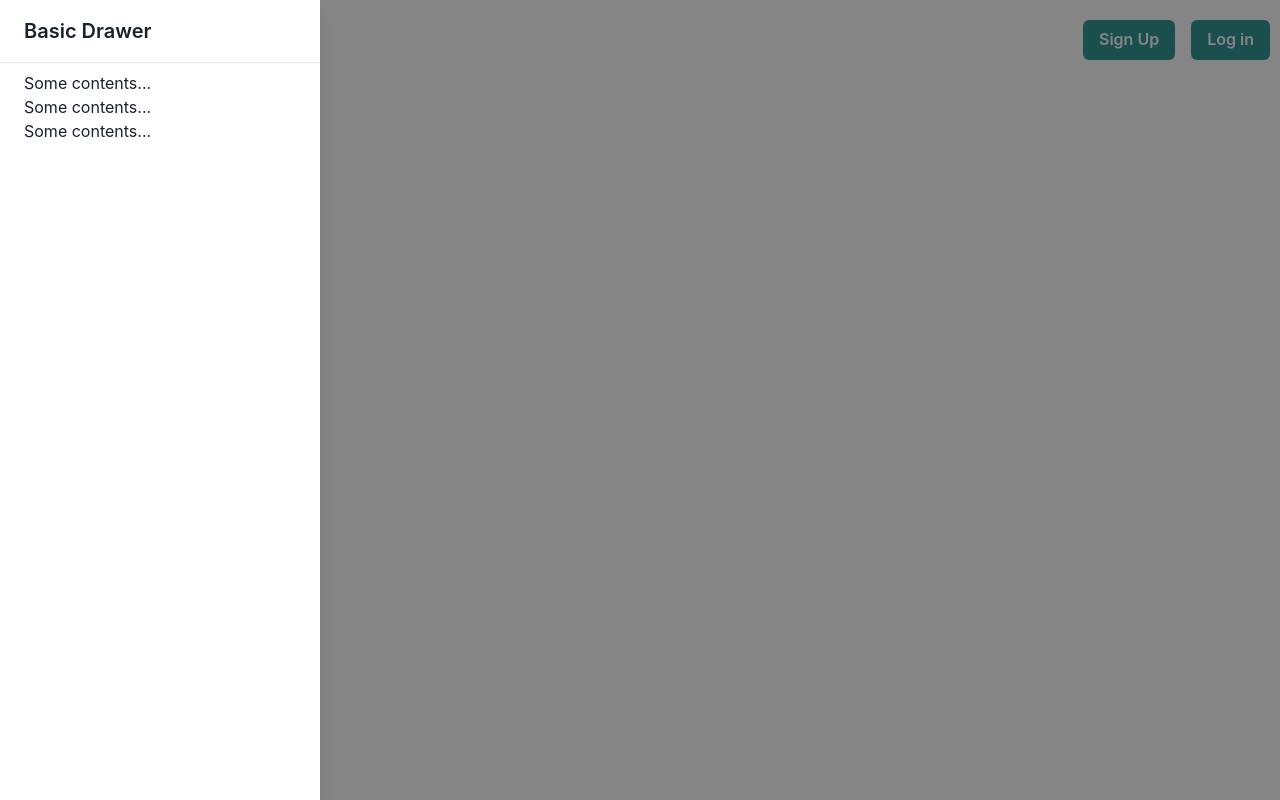
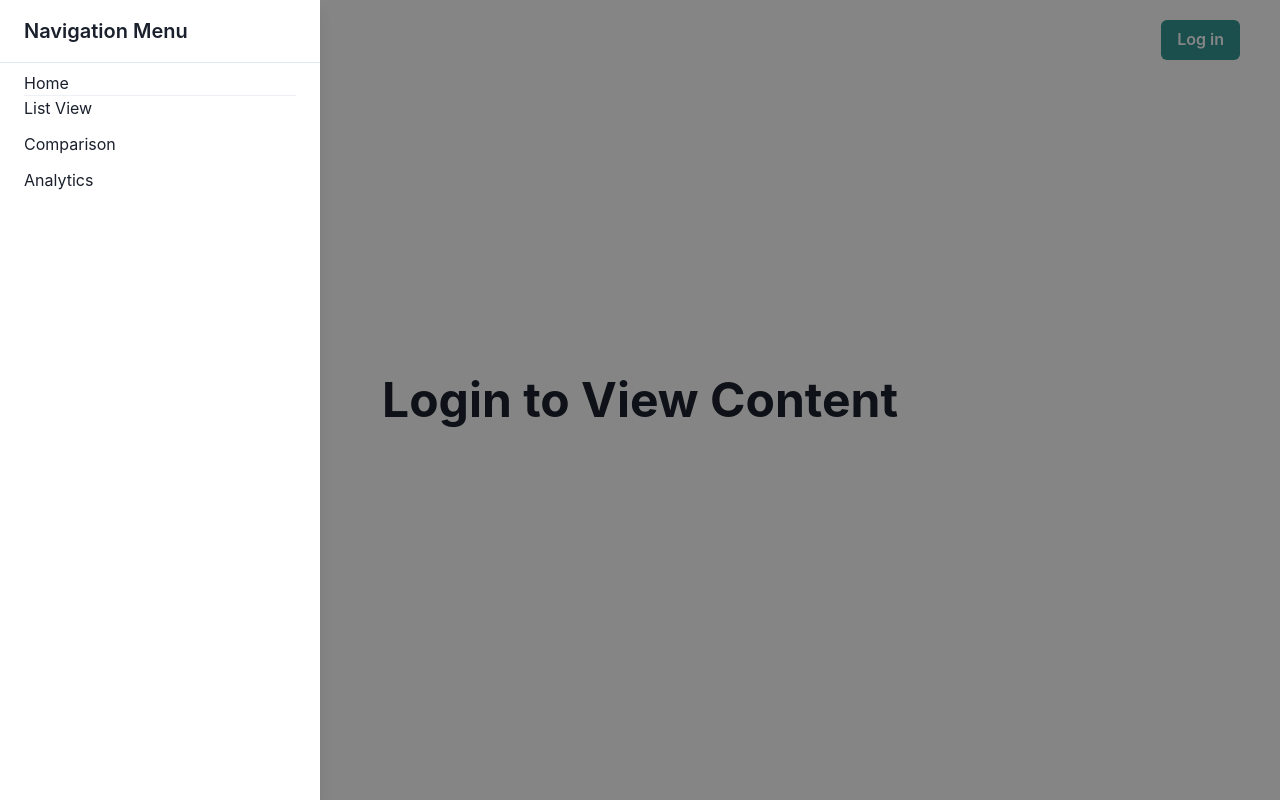
Before and after one commit to hariomkushwaha/KheloIndiaFrontend, a React (Create React App) app: page /Admin in a window 1280 px wide. Both pictures are taken after a click on the button "Options". Built offline with nearby package versions, Linux system fonts and the light colour scheme.

Commit message:
LoginLogout and Tender Routes Created

```diff
--- a/src/App.js
+++ b/src/App.js
@@ -17,7 +17,8 @@ function App() {
             <Routes>
               <Route path="/GetStarted" element={<MainGettingPage />} />
               <Route path="/" element={<MainLandingPage />} />
-              <Route path="/Tender/:TenderId" element={<TenderForm />} />
+              {/* <Route path="/Tender/:TenderId" element={<ProposalForm />} /> */}
+              <Route path="/PostTender/:TenderId" element={<TenderForm />} />
               <Route path="/Admin" element={<AdminDashboard />} />
               <Route path="*" element={<Error />} />
             </Routes>
--- /dev/null
+++ b/src/components/AdminDashboard/AdminNavbar.jsx
@@ -0,0 +1,96 @@
+import React, { useState } from 'react';
+import {
+    Menu,
+    Text,
+    MenuButton,
+    MenuList,
+    MenuItem,
+    Link,
+    Divider,
+    IconButton,
+    Stack,
+    HStack,
+    VStack,
+    Box,
+    StackDivider,
+    Flex,
+    Spacer,
+    Heading,
+    Button,
+    ButtonGroup,
+    Drawer,
+    DrawerBody,
+    DrawerFooter,
+    DrawerHeader,
+    DrawerOverlay,
+    DrawerContent,
+    useDisclosure,
+    DrawerCloseButton,
+} from "@chakra-ui/react";
+import {
+    HamburgerIcon,
+    AddIcon,
+    ExternalLinkIcon,
+    RepeatIcon,
+    EditIcon,
+} from "@chakra-ui/icons";
+
+import Logout from './Logout';
+import Login from './Login';
+
+const AdminNavbar = () => {
+    const { isOpen, onOpen, onClose } = useDisclosure();
+    const [login, setLogin] = useState(false);
+
+    return (
+        <>
+            <Flex minWidth="max-content" alignItems="center" gap="2" h="80px" mx="40px">
+                <Box p="1" pr="5">
+                    <Menu>
+                        <MenuButton
+                            as={IconButton}
+                            aria-label="Options"
+                            icon={<HamburgerIcon />}
+                            variant="outline"
+                            onClick={onOpen}
+                        />
+                        <Drawer placement="left" onClose={onClose} isOpen={isOpen}>
+                            <DrawerOverlay />
+                            <DrawerContent>
+                                <DrawerHeader borderBottomWidth="1px">Navigation Menu</DrawerHeader>
+                                <DrawerBody>
+                                    <Link href="#">Home</Link>
+                                    <Divider />
+                                    <Stack spacing={3}>
+                                        <Link href="#">List View</Link>
+                                        <Link href="#">Comparison</Link>
+                                        <Link href="#">Analytics</Link>
+                                    </Stack>
+                                </DrawerBody>
+                            </DrawerContent>
+                        </Drawer>
+                    </Menu>
+                </Box>
+                <Box p="1">
+                    <Heading size="md">Chakra App</Heading>
+                </Box>
+                <Spacer />
+                <ButtonGroup gap="2">
+                    {login ?
+                        <>
+                            <Link href="PostTender/${TenderID}" style={{ textDecoration: 'none' }}>
+                                <Button colorScheme="teal">Post a Tender</Button>
+                            </Link>
+                            <Button colorScheme="teal">Add Employee</Button>
+                            <Button colorScheme="teal" onClick={() => setLogin(!login)}>Logout</Button>
+                        </>
+                        : <Button colorScheme="teal" onClick={() => setLogin(!login)}>Log in</Button>
+                    }
+                </ButtonGroup>
+            </Flex>
+            {login ? <Login /> : <Logout />}
+        </>
+    );
+}
+
+export default AdminNavbar
--- /dev/null
+++ b/src/components/AdminDashboard/Login.jsx
@@ -0,0 +1,12 @@
+import { flexbox } from '@chakra-ui/system'
+import React from 'react'
+
+const Logout = () => {
+  return (
+    <div style={{display:'flex',justifyContent:'center',alignItems:'center',fontSize:'3em',height:'80vh',fontWeight:'bold'}}>
+        Logged In!
+    </div>
+  )
+}
+
+export default Logout
--- /dev/null
+++ b/src/components/AdminDashboard/Logout.jsx
@@ -0,0 +1,12 @@
+import { flexbox } from '@chakra-ui/system'
+import React from 'react'
+
+const Logout = () => {
+  return (
+    <div style={{display:'flex',justifyContent:'center',alignItems:'center',fontSize:'3em',height:'80vh',fontWeight:'bold'}}>
+        Login to View Content
+    </div>
+  )
+}
+
+export default Logout
--- a/src/pages/AdminDashboard.js
+++ b/src/pages/AdminDashboard.js
@@ -1,76 +1,13 @@
-import React from "react";
-import {
-  Menu,
-  MenuButton,
-  MenuList,
-  MenuItem,
-  IconButton,
-} from "@chakra-ui/react";
-import {
-  HamburgerIcon,
-  AddIcon,
-  ExternalLinkIcon,
-  RepeatIcon,
-  EditIcon,
-} from "@chakra-ui/icons";
-import {
-  Stack,
-  HStack,
-  VStack,
-  Box,
-  StackDivider,
-  Flex,
-  Spacer,
-  Heading,
-  Button,
-  ButtonGroup,
-} from "@chakra-ui/react";
-import {
-    Drawer,
-    DrawerBody,
-    DrawerFooter,
-    DrawerHeader,
-    DrawerOverlay,
-    DrawerContent,
-    useDisclosure,
-    DrawerCloseButton,
-  } from '@chakra-ui/react';
+import React, { useState } from "react";
+import AdminNavbar from "../components/AdminDashboard/AdminNavbar";
+import Logout from "../components/AdminDashboard/Logout";
 
 const AdminDashboard = () => {
-    const { isOpen, onOpen, onClose } = useDisclosure()
   return (
-    <Flex minWidth="max-content" alignItems="center" gap="2" h="80px" mx="10px">
-      <Box p="1">
-        <Menu>
-          <MenuButton
-            as={IconButton}
-            aria-label="Options"
-            icon={<HamburgerIcon />}
-            variant="outline"
-            onClick={onOpen}
-          />
-          <Drawer placement="left" onClose={onClose} isOpen={isOpen}>
-            <DrawerOverlay />
-            <DrawerContent>
-              <DrawerHeader borderBottomWidth="1px">Basic Drawer</DrawerHeader>
-              <DrawerBody>
-                <p>Some contents...</p>
-                <p>Some contents...</p>
-                <p>Some contents...</p>
-              </DrawerBody>
-            </DrawerContent>
-          </Drawer>
-        </Menu>
-      </Box>
-      <Box p="1">
-        <Heading size="md">Chakra App</Heading>
-      </Box>
-      <Spacer />
-      <ButtonGroup gap="2">
-        <Button colorScheme="teal">Sign Up</Button>
-        <Button colorScheme="teal">Log in</Button>
-      </ButtonGroup>
-    </Flex>
+    <>
+      <AdminNavbar />
+
+    </>
   );
 };
 
--- a/src/pages/TenderForm.js
+++ b/src/pages/TenderForm.js
@@ -86,7 +86,7 @@ export default function TenderForm() {
         <Stack align={"center"}>
           <Heading fontSize={"5xl"}>Post a Tender</Heading>
           <Text fontSize={"2xl"} color={"gray.600"}>
-            Khelo India <Link color={"blue.400"} href="/GetStarted">Site</Link> ✌️
+            Khelo India <Link color={"blue.400"} href="/Admin">Site</Link> ✌️
           </Text>
         </Stack>
         <Box
```
